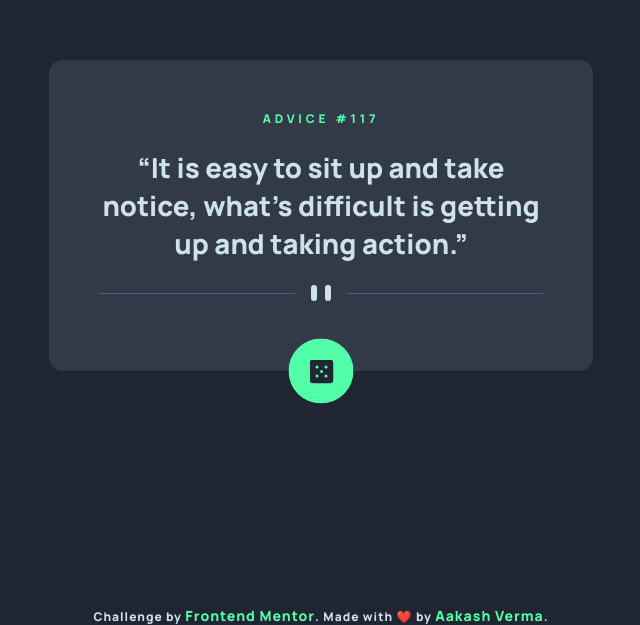
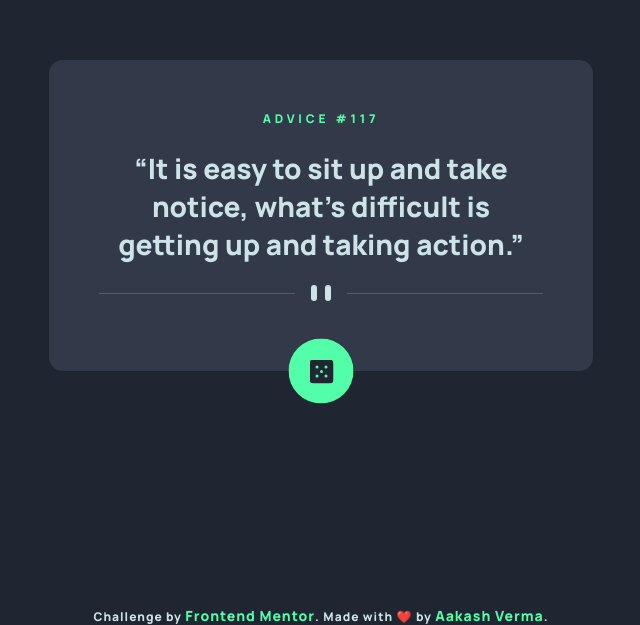
Before and after one commit to skyv26/advice-generator-app, a React (Create React App) app: page / in a window 1280 px wide. Shown: the part 175-800 px from the top of the page, without its empty margins (319-959 px from the left). Built offline with nearby package versions, Linux system fonts and the light colour scheme.

Commit message:
font-size

```diff
--- a/src/App.module.css
+++ b/src/App.module.css
@@ -83,7 +83,7 @@
   }
 
   .Advice {
-    font-size: 2.75rem;
+    font-size: 2.8rem;
     line-height: 3.8rem;
   }
 
```
